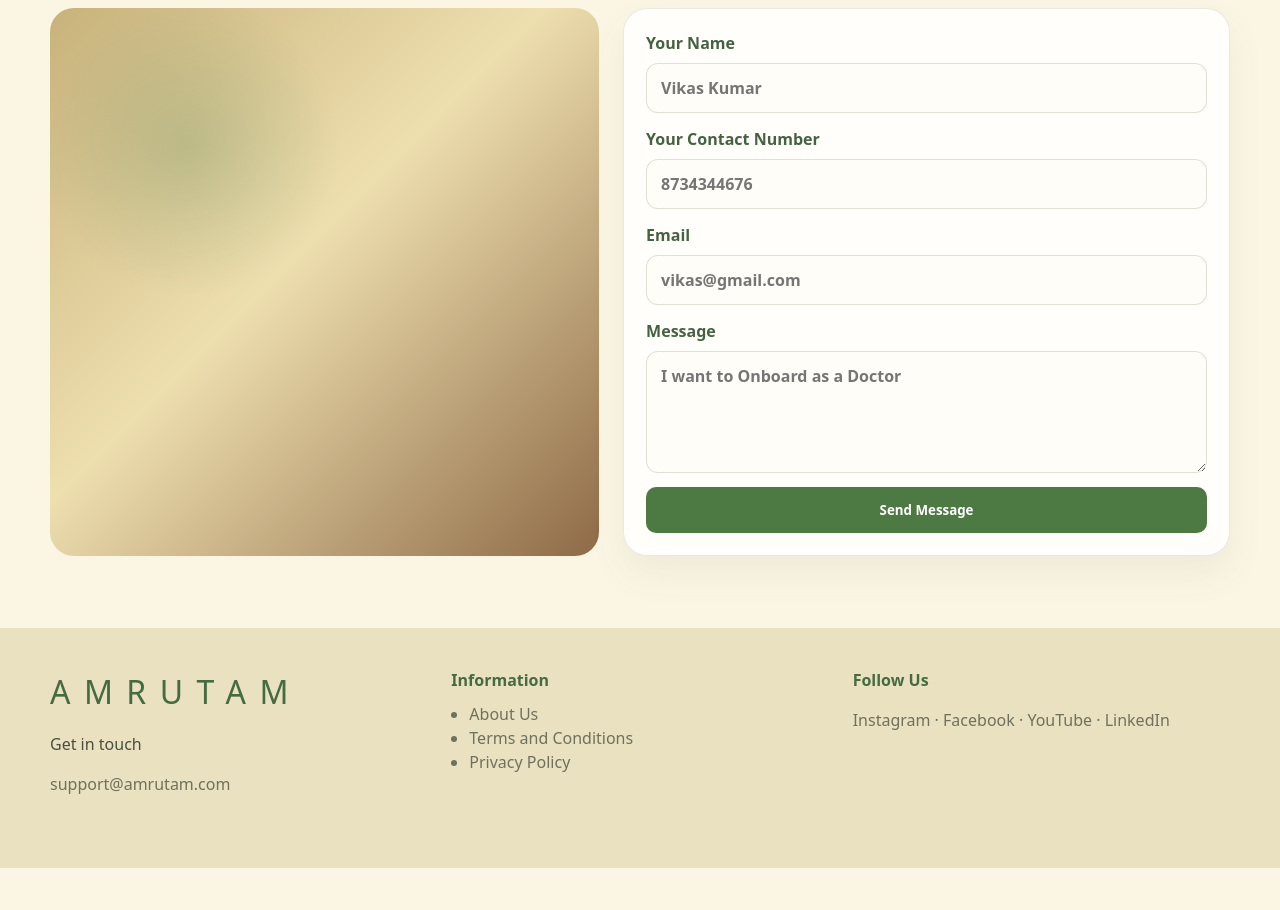
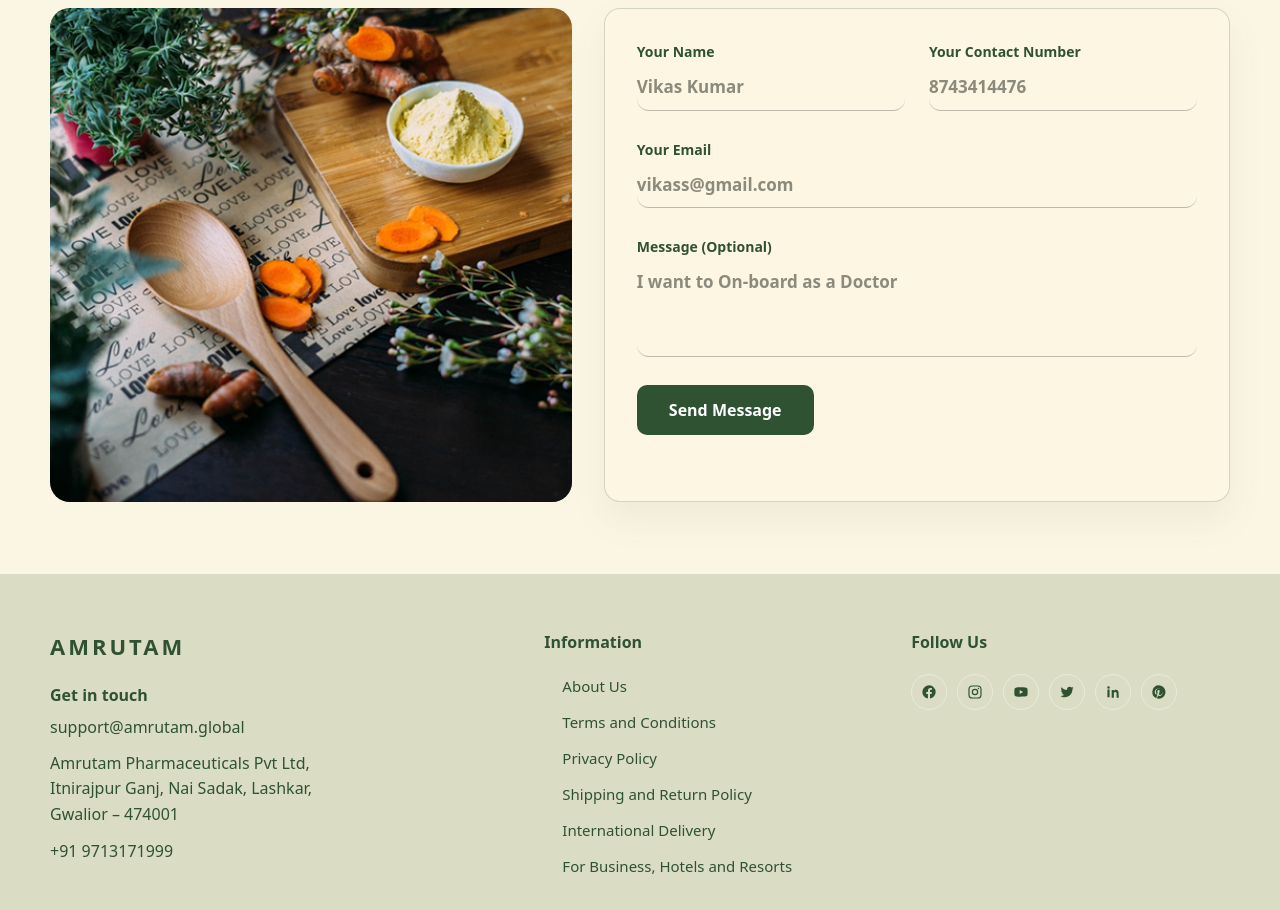
Before and after one commit to Amanptdr/codescure-tech, a React (Vite) app: page / in a window 1280 px wide. Shown: the part 7760-8670 px from the top of the page. Before the commit the page ends 8628 px from the top, so only its background shows below. Built offline with nearby package versions, Linux system fonts and the light colour scheme.

Commit message:
resolved bugs ub footer

```diff
--- a/src/App.css
+++ b/src/App.css
@@ -1505,3 +1505,216 @@
 }
 
 /* Download */
+
+
+/* COntact */
+
+
+.contact-grid {
+  display: grid;
+  grid-template-columns: 1fr 1.2fr;
+  gap: 32px;
+  align-items: stretch;
+}
+
+.contact-grid__visual {
+  border-radius: 20px;
+  overflow: hidden;
+  min-height: 480px;
+}
+
+.contact-grid__visual img {
+  width: 100%;
+  height: 100%;
+  object-fit: cover;
+  display: block;
+}
+
+.contact-form {
+  background: #fdf6e3;
+  border: 1px solid rgba(47, 82, 51, 0.2);
+  border-radius: 16px;
+  padding: 32px;
+  display: flex;
+  flex-direction: column;
+  gap: 28px;
+}
+
+.contact-form__row {
+  display: grid;
+  grid-template-columns: 1fr 1fr;
+  gap: 24px;
+}
+
+.contact-form__field {
+  display: flex;
+  flex-direction: column;
+  gap: 10px;
+}
+
+.contact-form__field--full {
+  width: 100%;
+}
+
+.contact-form__field span {
+  font-size: 14px;
+  font-weight: 600;
+  color: #2f5233;
+}
+
+.contact-form__field input,
+.contact-form__field textarea {
+  border: none;
+  border-bottom: 1px solid rgba(0, 0, 0, 0.25);
+  background: transparent;
+  padding: 4px 0 10px;
+  font-size: 17px;
+  color: #6b6b60;
+  outline: none;
+  font-family: inherit;
+  resize: none;
+}
+
+.contact-form__field input::placeholder,
+.contact-form__field textarea::placeholder {
+  color: #8a8a7d;
+}
+
+.contact-form__field input:focus,
+.contact-form__field textarea:focus {
+  border-bottom-color: #2f5233;
+}
+
+.contact-form__submit {
+  align-self: flex-start;
+  background: #2f5233;
+  color: #fff;
+  font-weight: 700;
+  font-size: 16px;
+  border: none;
+  border-radius: 10px;
+  padding: 14px 32px;
+  cursor: pointer;
+}
+
+.contact-form__submit:hover {
+  background: #244228;
+}
+
+@media (max-width: 860px) {
+  .contact-grid {
+    grid-template-columns: 1fr;
+  }
+  .contact-grid__visual {
+    min-height: 320px;
+  }
+}
+
+@media (max-width: 600px) {
+  .contact-form__row {
+    grid-template-columns: 1fr;
+  }
+}
+/* Contact */
+
+
+
+
+.site-footer {
+  background: #DBDCC4;
+  color: #2f5233;
+  padding: 56px 0 32px;
+}
+
+.site-footer__grid {
+  display: grid;
+  grid-template-columns: 1.4fr 1fr 1fr;
+  gap: 48px;
+}
+
+.site-footer__col h4 {
+  color: #2f5233;
+  font-size: 16px;
+  font-weight: 700;
+  margin: 0 0 20px;
+}
+
+.site-footer__brand {
+  font-size: 22px;
+  font-weight: 800;
+  letter-spacing: 3px;
+  color: #2f5233;
+  margin-bottom: 20px;
+}
+
+.site-footer__heading {
+  font-weight: 700;
+  color: #2f5233;
+  margin: 0 0 8px;
+}
+
+.site-footer__muted {
+  display: block;
+  color: #2f5233;
+  text-decoration: none;
+  margin-bottom: 12px;
+}
+
+.site-footer__muted:hover {
+  color: #2f5233;
+}
+
+.site-footer__address {
+  color: #2f5233;
+  line-height: 1.6;
+  margin: 0 0 12px;
+}
+
+.site-footer__links {
+  list-style: none;
+  margin: 0;
+  padding: 0;
+  display: flex;
+  flex-direction: column;
+  gap: 12px;
+}
+
+.site-footer__links a {
+  color: #2f5233;
+  text-decoration: none;
+  font-size: 15px;
+}
+
+.site-footer__links a:hover {
+  color: #fff;
+}
+
+.site-footer__socials {
+  display: flex;
+  flex-wrap: wrap;
+  gap: 10px;
+}
+
+.social-icon {
+  width: 34px;
+  height: 34px;
+  border-radius: 50%;
+  border: 1px solid rgba(255, 255, 255, 0.4);
+  display: flex;
+  align-items: center;
+  justify-content: center;
+  color: #2f5233;
+  text-decoration: none;
+}
+
+.social-icon:hover {
+  background: rgba(255, 255, 255, 0.12);
+  color: #fff;
+}
+
+@media (max-width: 760px) {
+  .site-footer__grid {
+    grid-template-columns: 1fr;
+    gap: 32px;
+  }
+}
--- a/src/components/layout/Footer.tsx
+++ b/src/components/layout/Footer.tsx
@@ -1,23 +1,108 @@
+function SocialIcon({ type }: { type: string }) {
+  switch (type) {
+    case "facebook":
+      return (
+        <svg viewBox="0 0 24 24" width="16" height="16" fill="currentColor">
+          <path d="M22 12a10 10 0 1 0-11.6 9.9v-7H7.9V12h2.5V9.8c0-2.5 1.5-3.9 3.8-3.9 1.1 0 2.2.2 2.2.2v2.4h-1.3c-1.2 0-1.6.8-1.6 1.6V12h2.8l-.4 2.9h-2.4v7A10 10 0 0 0 22 12z" />
+        </svg>
+      );
+    case "instagram":
+      return (
+        <svg viewBox="0 0 24 24" width="16" height="16" fill="none" stroke="currentColor" strokeWidth="1.8">
+          <rect x="3" y="3" width="18" height="18" rx="5" />
+          <circle cx="12" cy="12" r="4" />
+          <circle cx="17.2" cy="6.8" r="1" fill="currentColor" stroke="none" />
+        </svg>
+      );
+    case "youtube":
+      return (
+        <svg viewBox="0 0 24 24" width="16" height="16" fill="currentColor">
+          <path d="M22 12s0-3.2-.4-4.7c-.2-.9-.9-1.6-1.8-1.8C18 5 12 5 12 5s-6 0-7.8.5c-.9.2-1.6.9-1.8 1.8C2 8.8 2 12 2 12s0 3.2.4 4.7c.2.9.9 1.6 1.8 1.8C6 19 12 19 12 19s6 0 7.8-.5c.9-.2 1.6-.9 1.8-1.8.4-1.5.4-4.7.4-4.7zM10 15V9l5.2 3-5.2 3z" />
+        </svg>
+      );
+    case "twitter":
+      return (
+        <svg viewBox="0 0 24 24" width="16" height="16" fill="currentColor">
+          <path d="M22 5.9c-.7.3-1.5.6-2.3.7.8-.5 1.5-1.3 1.8-2.3-.8.5-1.7.8-2.6 1-.7-.8-1.8-1.3-3-1.3-2.2 0-4 1.8-4 4 0 .3 0 .6.1.9-3.3-.2-6.3-1.8-8.3-4.2-.3.6-.5 1.3-.5 2 0 1.4.7 2.6 1.8 3.3-.6 0-1.3-.2-1.8-.5v.1c0 1.9 1.4 3.5 3.2 3.9-.3.1-.7.1-1.1.1-.3 0-.5 0-.8-.1.5 1.6 2 2.7 3.8 2.8-1.4 1.1-3.2 1.7-5.1 1.7-.3 0-.7 0-1-.1 1.8 1.2 4 1.9 6.3 1.9 7.5 0 11.7-6.3 11.7-11.7v-.5c.8-.6 1.5-1.3 2-2.1z" />
+        </svg>
+      );
+    case "linkedin":
+      return (
+        <svg viewBox="0 0 24 24" width="16" height="16" fill="currentColor">
+          <path d="M6.9 8.4H3.6V20h3.3V8.4zM5.3 3.5a1.9 1.9 0 1 0 0 3.8 1.9 1.9 0 0 0 0-3.8zM20.4 13.4c0-3.1-1.7-4.6-3.9-4.6-1.8 0-2.6 1-3.1 1.7v-1.5H10v11.6h3.3v-6.4c0-.3 0-.6.1-.9.3-.6.9-1.3 2-1.3 1.4 0 2 1.1 2 2.6v6h3.3z" />
+        </svg>
+      );
+    case "pinterest":
+      return (
+        <svg viewBox="0 0 24 24" width="16" height="16" fill="currentColor">
+          <path d="M12 2a10 10 0 0 0-3.6 19.3c0-.8 0-1.8.2-2.6l1.3-5.5s-.3-.7-.3-1.6c0-1.5.9-2.6 2-2.6.9 0 1.4.7 1.4 1.6 0 1-.6 2.4-1 3.8-.3 1.1.6 2 1.7 2 2 0 3.5-2.1 3.5-5.2 0-2.7-2-4.6-4.8-4.6-3.2 0-5.1 2.4-5.1 4.9 0 1 .4 2 .9 2.6.1.1.1.2.1.3l-.4 1.4c0 .2-.1.2-.3.1-1.2-.5-1.9-2.2-1.9-3.5 0-2.9 2.1-5.5 6-5.5 3.2 0 5.6 2.3 5.6 5.3 0 3.2-2 5.7-4.8 5.7-.9 0-1.8-.5-2.1-1.1l-.6 2.2c-.2.8-.8 1.9-1.2 2.5A10 10 0 1 0 12 2z" />
+        </svg>
+      );
+    default:
+      return null;
+  }
+}
+
 export function Footer() {
+  const infoLinks = [
+    "About Us",
+    "Terms and Conditions",
+    "Privacy Policy",
+    "Shipping and Return Policy",
+    "International Delivery",
+    "For Business, Hotels and Resorts",
+  ];
+
+  const socialLinks = [
+    { name: "Facebook", icon: "facebook", href: "#" },
+    { name: "Instagram", icon: "instagram", href: "#" },
+    { name: "YouTube", icon: "youtube", href: "#" },
+    { name: "Twitter", icon: "twitter", href: "#" },
+    { name: "LinkedIn", icon: "linkedin", href: "#" },
+    { name: "Pinterest", icon: "pinterest", href: "#" },
+  ];
+
   return (
     <footer className="site-footer">
       <div className="section-shell site-footer__grid">
-        <div>
-          <div className="site-header__brand site-footer__brand">AMRUTAM</div>
-          <p>Get in touch</p>
-          <p className="site-footer__muted">support@amrutam.com</p>
+        <div className="site-footer__col">
+          <div className="site-footer__brand">AMRUTAM</div>
+          <p className="site-footer__heading">Get in touch</p>
+          <a className="site-footer__muted" href="mailto:support@amrutam.global">
+            support@amrutam.global
+          </a>
+          <p className="site-footer__address">
+            Amrutam Pharmaceuticals Pvt Ltd,
+            <br />
+            Itnirajpur Ganj, Nai Sadak, Lashkar,
+            <br />
+            Gwalior – 474001
+          </p>
+          <a className="site-footer__muted" href="tel:+919713171999">
+            +91 9713171999
+          </a>
         </div>
-        <div>
+
+        <div className="site-footer__col">
           <h4>Information</h4>
-          <ul>
-            <li>About Us</li>
-            <li>Terms and Conditions</li>
-            <li>Privacy Policy</li>
+          <ul className="site-footer__links">
+            {infoLinks.map((link) => (
+              <li key={link}>
+                <a href="#">{link}</a>
+              </li>
+            ))}
           </ul>
         </div>
-        <div>
+
+        <div className="site-footer__col">
           <h4>Follow Us</h4>
-          <p className="site-footer__muted">Instagram · Facebook · YouTube · LinkedIn</p>
+          <div className="site-footer__socials">
+            {socialLinks.map((s) => (
+              <a key={s.name} href={s.href} aria-label={s.name} className="social-icon">
+                <SocialIcon type={s.icon} />
+              </a>
+            ))}
+          </div>
         </div>
       </div>
     </footer>
--- a/src/components/sections/ContactSection.tsx
+++ b/src/components/sections/ContactSection.tsx
@@ -1,34 +1,39 @@
+import { SectionHeading } from "../ui/SectionHeading"
+import imageData from "../../assets/ayurved.png";
 export function ContactSection() {
   return (
     <section className="section section--contact" id="contact" aria-labelledby="contact-title">
       <div className="section-shell">
-        <div className="section-heading">
-          <h2 className="section-title">Let&apos;s Connect</h2>
-          <p className="section-subtitle">
-            We&apos;re here to help you on your wellness journey. Reach out to us for any questions.
-          </p>
-        </div>
+        <SectionHeading title="Let's Connect" subtitle="We are here to help you on your wellness journey." />
 
         <div className="contact-grid">
-          <div className="contact-grid__visual"></div>
+          <div className="contact-grid__visual">
+            <img src={imageData} alt="Fresh Ayurvedic herbs and ingredients" />
+          </div>
+
           <form className="contact-form">
-            <label>
-              Your Name
-              <input type="text" placeholder="Vikas Kumar" />
+            <div className="contact-form__row">
+              <label className="contact-form__field">
+                <span>Your Name</span>
+                <input type="text" placeholder="Vikas Kumar" />
+              </label>
+              <label className="contact-form__field">
+                <span>Your Contact Number</span>
+                <input type="tel" placeholder="8743414476" />
+              </label>
+            </div>
+
+            <label className="contact-form__field contact-form__field--full">
+              <span>Your Email</span>
+              <input type="email" placeholder="vikass@gmail.com" />
             </label>
-            <label>
-              Your Contact Number
-              <input type="tel" placeholder="8734344676" />
+
+            <label className="contact-form__field contact-form__field--full">
+              <span>Message (Optional)</span>
+              <textarea rows={3} placeholder="I want to On-board as a Doctor" />
             </label>
-            <label>
-              Email
-              <input type="email" placeholder="vikas@gmail.com" />
-            </label>
-            <label>
-              Message
-              <textarea rows={4} placeholder="I want to Onboard as a Doctor" />
-            </label>
-            <button className="cta-button" type="submit">
+
+            <button className="contact-form__submit" type="submit">
               Send Message
             </button>
           </form>
```
Also changed, not shown: src/assets/ayurved.png (added).
